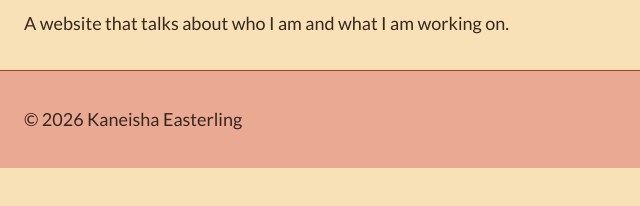
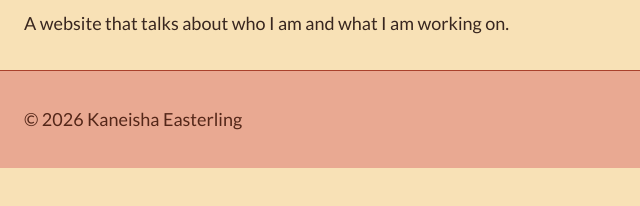
Before and after one commit to KayEasterling/my-first-website, a plain HTML site: page projects.html in a window 1280 px wide. Shown: the part 304-510 px from the top of the page, 0-640 px from the left. Drawn offline with Linux system fonts and the light colour scheme.

Commit message:
Add styles for aside and footer elements

```diff
--- a/style.css
+++ b/style.css
@@ -99,3 +99,10 @@ img {
     gap: 32px;
   }
 }
+
+aside,
+aside p,
+footer,
+footer p {
+  color: #542719;
+}
```
